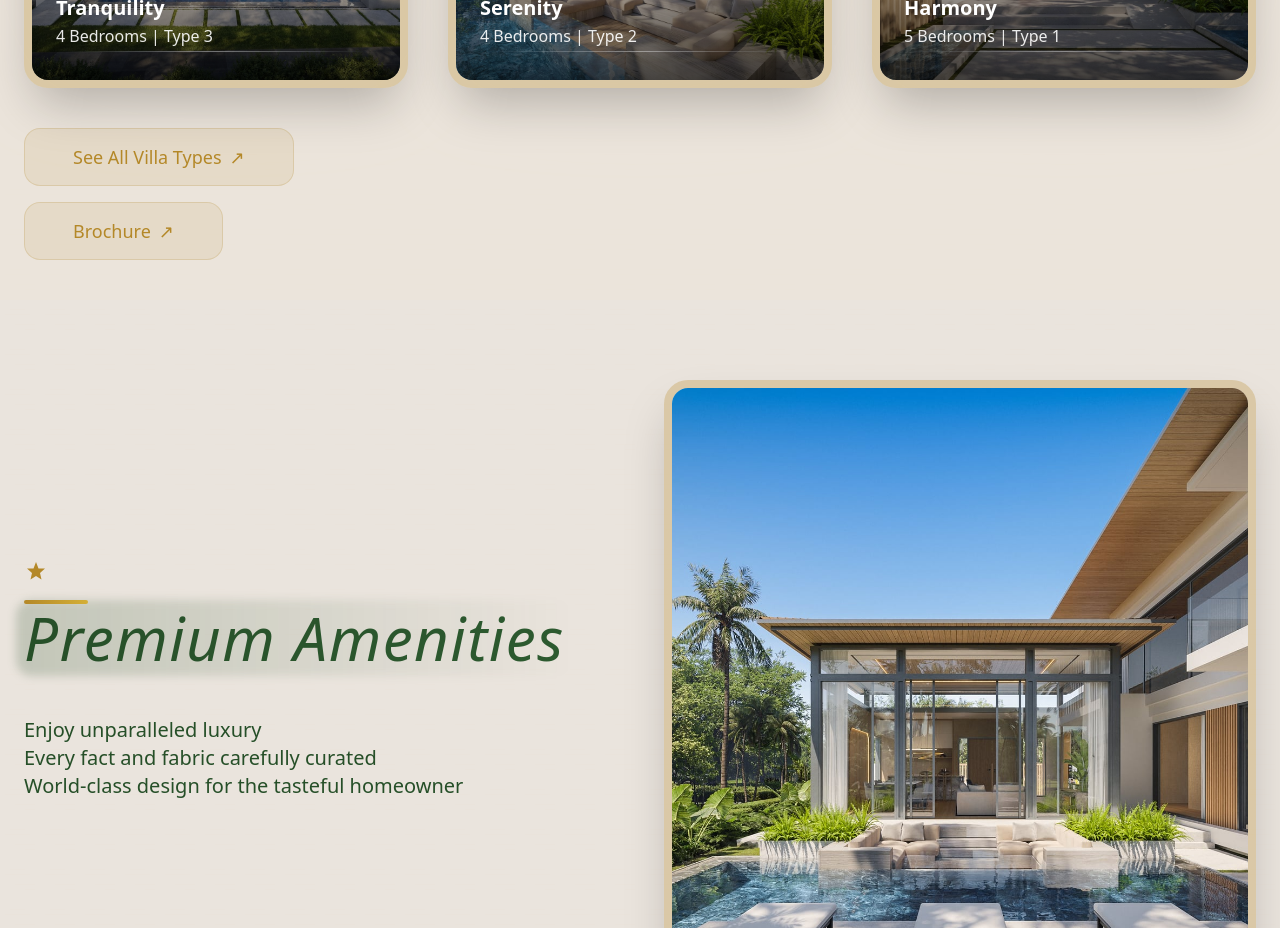
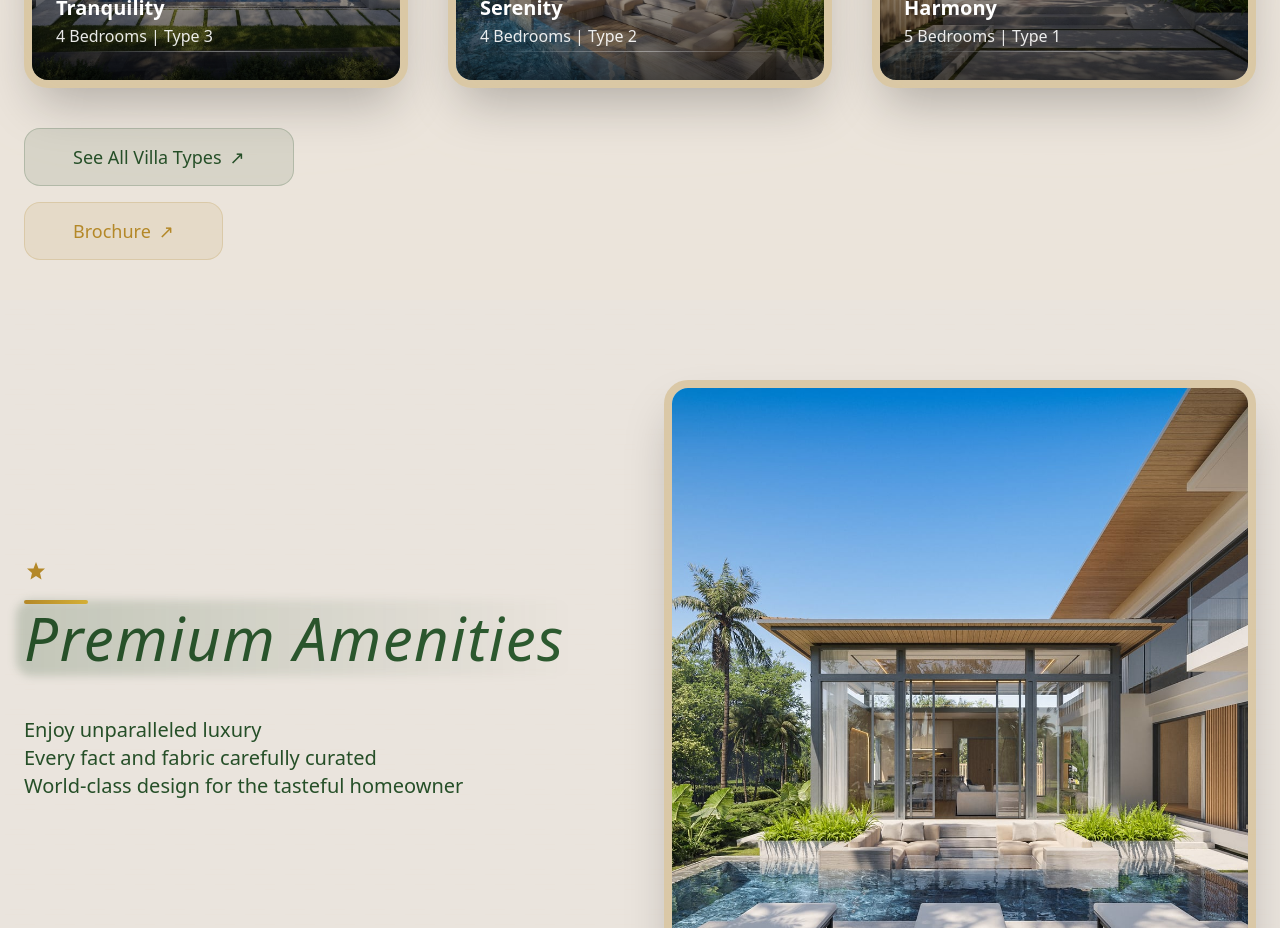
Before and after one commit to Marnfah-Pool-Villas/truffle-clone-v398, a Next.js app in the folder truffle-clone/: page / in a window 1280 px wide. Shown: the part 1580-2508 px from the top of the page. Built offline with nearby package versions, Linux system fonts and the light colour scheme; a web font is replaced by a local one.

Commit message:
Switch CTA buttons to green palette
cgen-7fb2619439464f4a8a4dc2d0c87371df

```diff
--- a/truffle-clone/src/components/PropertiesSection.tsx
+++ b/truffle-clone/src/components/PropertiesSection.tsx
@@ -133,7 +133,7 @@ export default function PropertiesSection() {
               <div className="mt-10 mb-10 md:mt-12 md:mb-12 flex flex-wrap items-center justify-center gap-4 md:justify-start">
                 <Link
                   href="/view"
-                  className="inline-flex items-center justify-center px-10 md:px-12 py-3 md:py-3.5 min-w-[11rem] rounded-2xl bg-[#b48828]/10 text-[#b48828] border border-[#b48828]/20 transition-all duration-300 whitespace-nowrap hover:bg-[#b48828]/20 hover:scale-105 text-base md:text-lg font-normal"
+                  className="inline-flex items-center justify-center px-10 md:px-12 py-3 md:py-3.5 min-w-[11rem] rounded-2xl bg-[#264f28]/10 text-[#264f28] border border-[#264f28]/20 transition-all duration-300 whitespace-nowrap hover:bg-[#264f28]/20 hover:border-[#264f28]/40 hover:scale-105 text-base md:text-lg font-normal"
                 >
                   <span className="inline-flex items-center gap-2">
                     See All Villa Types
```
